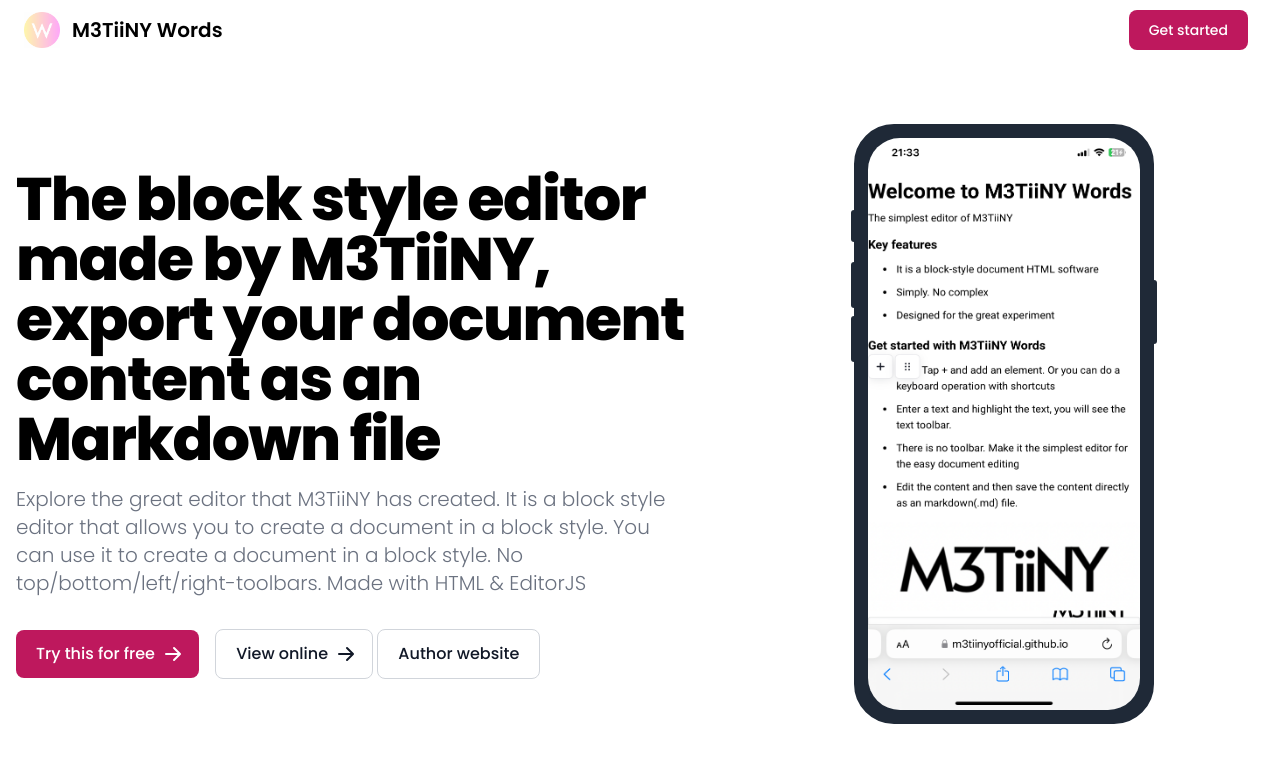
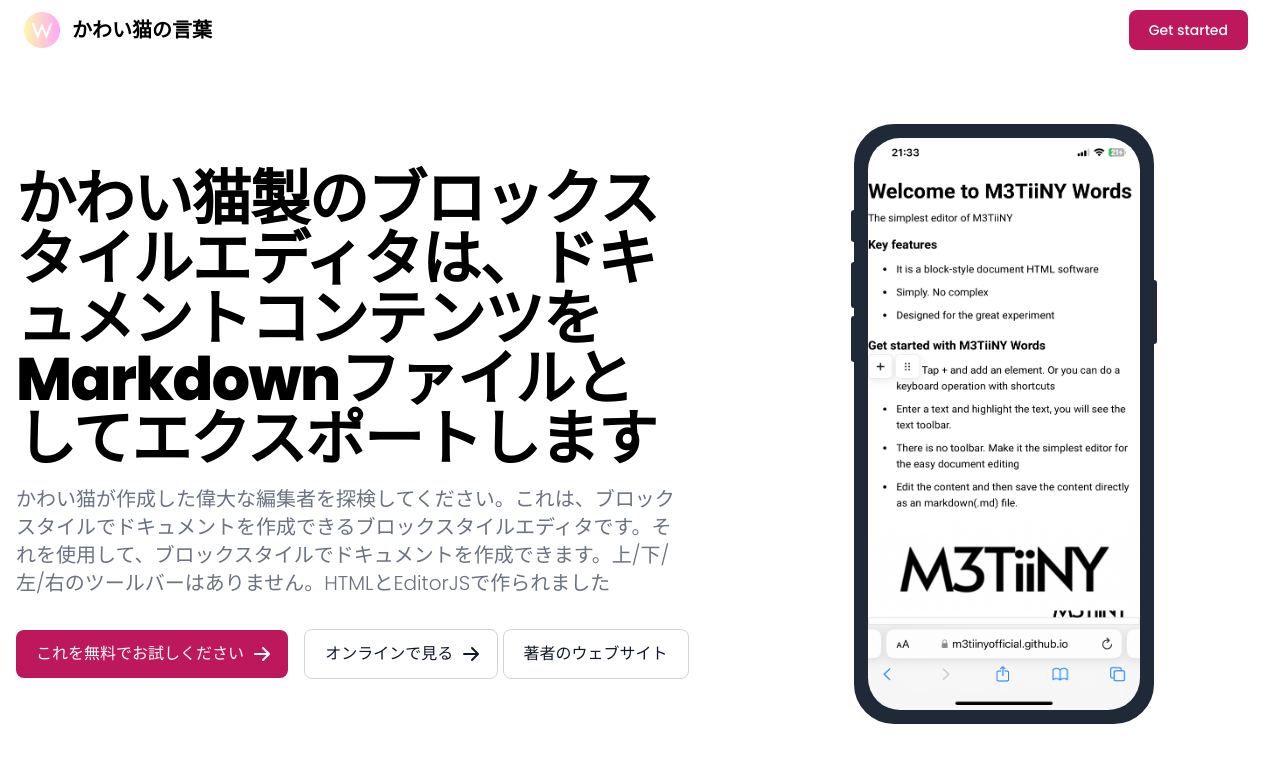
Before and after one commit to kawaiinekolab/words, a plain HTML site: page index.html in a window 1280 px wide. Drawn offline with nearby package versions, Linux system fonts and the light colour scheme.

Commit message:
Update index.html

```diff
--- a/index.html
+++ b/index.html
@@ -3,7 +3,7 @@
   <head>
     <meta charset="utf-8">
     <meta name="viewport" content="width=device-width">
-    <title>M3TiiNY Words</title>
+    <title>かわい猫の言葉</title>
     <script src="https://cdn.tailwindcss.com"></script>
     <link rel="preconnect" href="https://fonts.googleapis.com">
     <link rel="preconnect" href="https://fonts.gstatic.com" crossorigin>
@@ -29,9 +29,9 @@
     <header>
         <nav class="bg-white border-gray-200 px-4 lg:px-6 py-2.5 dark:bg-gray-800">
             <div class="flex flex-wrap justify-between items-center mx-auto max-w-screen-xl">
-                <a href="https://flowbite.com" class="flex items-center">
-                    <img src="assets/img/logo/logo.png" class="mr-3 h-6 sm:h-9" alt="Flowbite Logo" />
-                    <span class="self-center text-xl font-semibold whitespace-nowrap dark:text-white">M3TiiNY Words</span>
+                <a href="https://kawaiinekolab.github.io" class="flex items-center">
+                    <img src="assets/img/logo/logo.png" class="mr-3 h-6 sm:h-9" alt="kawaiinekolab Logo" />
+                    <span class="self-center text-xl font-semibold whitespace-nowrap dark:text-white">かわい猫の言葉</span>
                 </a>
                 <div class="flex items-center lg:order-2">
                     <a href="#" class="text-white bg-primary-700 hover:bg-primary-800 focus:ring-4 focus:ring-primary-300 font-medium rounded-lg text-sm px-4 lg:px-5 py-2 lg:py-2.5 mr-2 dark:bg-primary-600 dark:hover:bg-primary-700 focus:outline-none dark:focus:ring-primary-800">Get started</a>
@@ -42,18 +42,18 @@
     <section class="bg-white dark:bg-gray-900">
         <div class="grid max-w-screen-xl px-4 py-8 mx-auto lg:gap-8 xl:gap-0 lg:py-16 lg:grid-cols-12">
             <div class="mr-auto place-self-center lg:col-span-7">
-                <h1 class="max-w-2xl mb-4 text-4xl font-extrabold tracking-tight leading-none md:text-5xl xl:text-6xl dark:text-white">The block style editor made by M3TiiNY, export your document content as an Markdown file</h1>
-                <p class="max-w-2xl mb-6 font-light text-gray-500 lg:mb-8 md:text-lg lg:text-xl dark:text-gray-400">Explore the great editor that M3TiiNY has created. It is a block style editor that allows you to create a document in a block style. You can use it to create a document in a block style. No top/bottom/left/right-toolbars. Made with HTML & EditorJS</p>
-              <a href="https://github.com/m3tiinyofficial/words" class="inline-flex items-center justify-center px-5 py-3 mr-3 text-base font-medium text-center text-white rounded-lg bg-primary-700 hover:bg-primary-800 focus:ring-4 focus:ring-primary-300 dark:focus:ring-primary-900">
-                    Try this for free
+                <h1 class="max-w-2xl mb-4 text-4xl font-extrabold tracking-tight leading-none md:text-5xl xl:text-6xl dark:text-white">かわい猫製のブロックスタイルエディタは、ドキュメントコンテンツをMarkdownファイルとしてエクスポートします</h1>
+                <p class="max-w-2xl mb-6 font-light text-gray-500 lg:mb-8 md:text-lg lg:text-xl dark:text-gray-400">かわい猫が作成した偉大な編集者を探検してください。これは、ブロックスタイルでドキュメントを作成できるブロックスタイルエディタです。それを使用して、ブロックスタイルでドキュメントを作成できます。上/下/左/右のツールバーはありません。HTMLとEditorJSで作られました</p>
+              <a href="https://github.com/kawaiinekolab/words" class="inline-flex items-center justify-center px-5 py-3 mr-3 text-base font-medium text-center text-white rounded-lg bg-primary-700 hover:bg-primary-800 focus:ring-4 focus:ring-primary-300 dark:focus:ring-primary-900">
+                    これを無料でお試しください
                     <svg class="w-5 h-5 ml-2 -mr-1" fill="currentColor" viewBox="0 0 20 20" xmlns="http://www.w3.org/2000/svg"><path fill-rule="evenodd" d="M10.293 3.293a1 1 0 011.414 0l6 6a1 1 0 010 1.414l-6 6a1 1 0 01-1.414-1.414L14.586 11H3a1 1 0 110-2h11.586l-4.293-4.293a1 1 0 010-1.414z" clip-rule="evenodd"></path></svg>
               </a>
               <a href="words.html" class="inline-flex items-center justify-center px-5 py-3 text-base font-medium text-center text-gray-900 border border-gray-300 rounded-lg hover:bg-gray-100 focus:ring-4 focus:ring-gray-100 dark:text-white dark:border-gray-700 dark:hover:bg-gray-700 dark:focus:ring-gray-800">
-                    View online
+                    オンラインで見る
                     <svg class="w-5 h-5 ml-2 -mr-1" fill="currentColor" viewBox="0 0 20 20" xmlns="http://www.w3.org/2000/svg"><path fill-rule="evenodd" d="M10.293 3.293a1 1 0 011.414 0l6 6a1 1 0 010 1.414l-6 6a1 1 0 01-1.414-1.414L14.586 11H3a1 1 0 110-2h11.586l-4.293-4.293a1 1 0 010-1.414z" clip-rule="evenodd"></path></svg>
                 </a>
-                <a href="https://m3tiinyofficial.github.io" class="inline-flex items-center justify-center px-5 py-3 text-base font-medium text-center text-gray-900 border border-gray-300 rounded-lg hover:bg-gray-100 focus:ring-4 focus:ring-gray-100 dark:text-white dark:border-gray-700 dark:hover:bg-gray-700 dark:focus:ring-gray-800">
-                    Author website
+                <a href="https://kawaiinekolab.github.io" class="inline-flex items-center justify-center px-5 py-3 text-base font-medium text-center text-gray-900 border border-gray-300 rounded-lg hover:bg-gray-100 focus:ring-4 focus:ring-gray-100 dark:text-white dark:border-gray-700 dark:hover:bg-gray-700 dark:focus:ring-gray-800">
+                    著者のウェブサイト
                 </a>
             </div>
             <div class="mt-10 lg:mt-0 lg:col-span-5 lg:flex">
```
